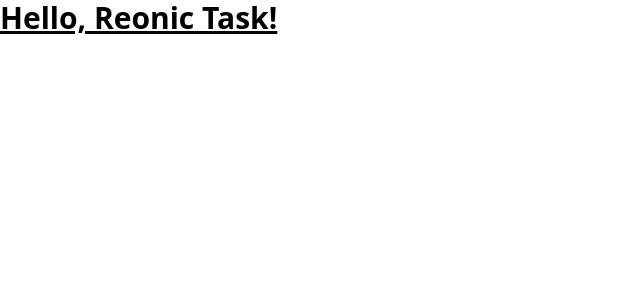
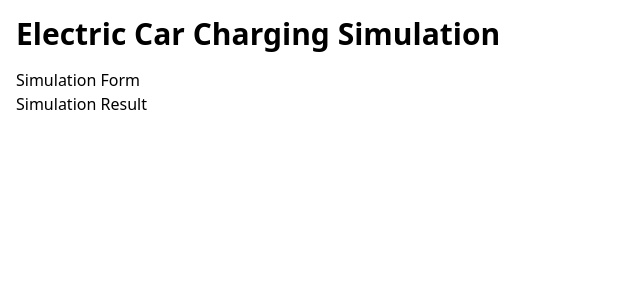
Before and after one commit to shtabnoy/reonic-frontend-task, a React (Vite) app: page / in a window 1280 px wide. Shown: the top 300 px of the page, without its empty margins (0-640 px from the left). Built offline with nearby package versions, Linux system fonts and the light colour scheme.

Commit message:
chore: project structure including simulation input/output components

```diff
--- a/src/App.tsx
+++ b/src/App.tsx
@@ -1,6 +1,14 @@
+import { SimulationForm, SimulationResult } from './components';
+
 function App() {
   return (
-    <div className="text-3xl font-bold underline">Hello, Reonic Task!</div>
+    <div className="container mx-auto p-4">
+      <h1 className="text-3xl font-bold mb-4">
+        Electric Car Charging Simulation
+      </h1>
+      <SimulationForm />
+      <SimulationResult />
+    </div>
   );
 }
 
--- /dev/null
+++ b/src/components/SimulationForm/SimulationForm.tsx
@@ -0,0 +1,7 @@
+export default function SimulationForm() {
+  return (
+    <div>
+      <h1>Simulation Form</h1>
+    </div>
+  );
+}
--- /dev/null
+++ b/src/components/SimulationForm/index.ts
@@ -0,0 +1,3 @@
+import SimulationForm from './SimulationForm';
+
+export default SimulationForm;
--- /dev/null
+++ b/src/components/SimulationResult/SimulationResult.tsx
@@ -0,0 +1,7 @@
+export default function SimulationResult() {
+  return (
+    <div>
+      <h1>Simulation Result</h1>
+    </div>
+  );
+}
--- /dev/null
+++ b/src/components/SimulationResult/index.ts
@@ -0,0 +1,3 @@
+import SimulationResult from './SimulationResult';
+
+export default SimulationResult;
--- /dev/null
+++ b/src/components/index.ts
@@ -0,0 +1,4 @@
+import SimulationForm from './SimulationForm';
+import SimulationResult from './SimulationResult';
+
+export { SimulationForm, SimulationResult };
```
